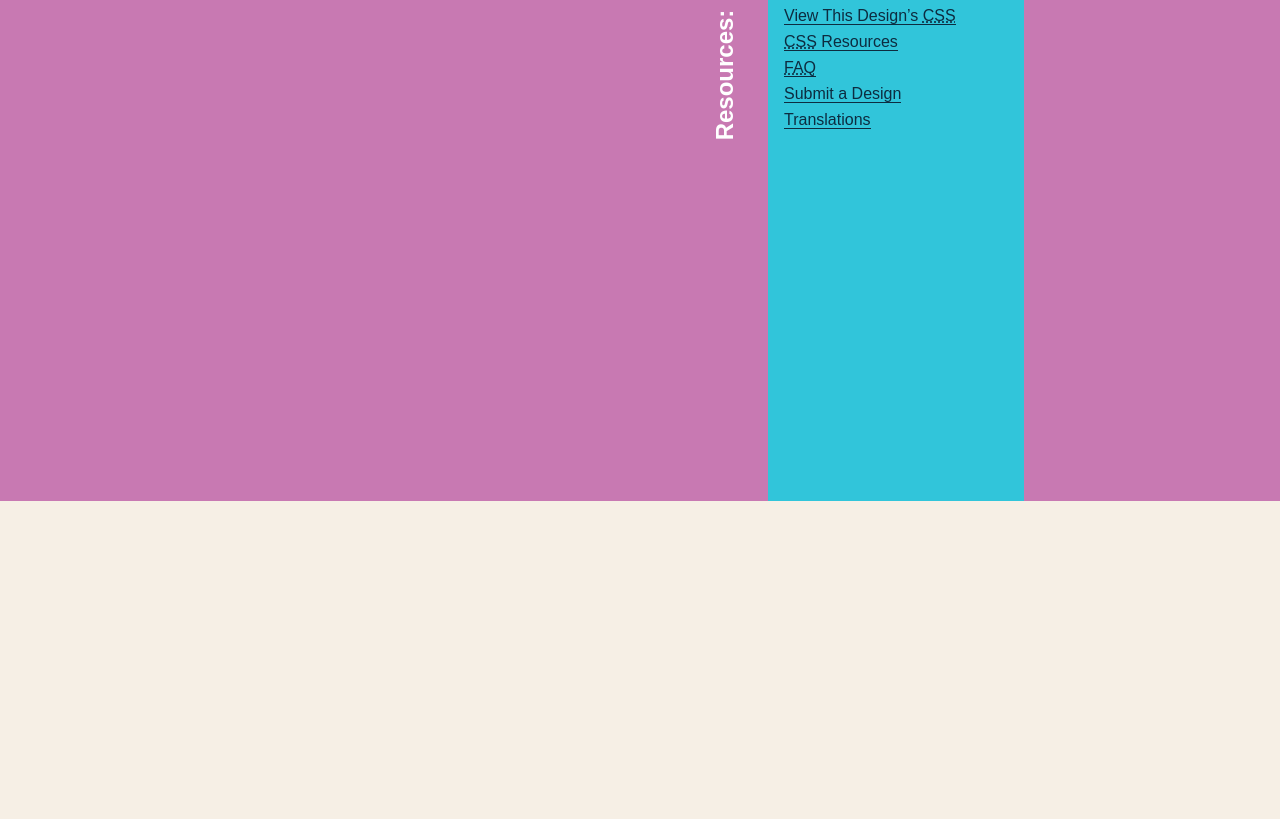
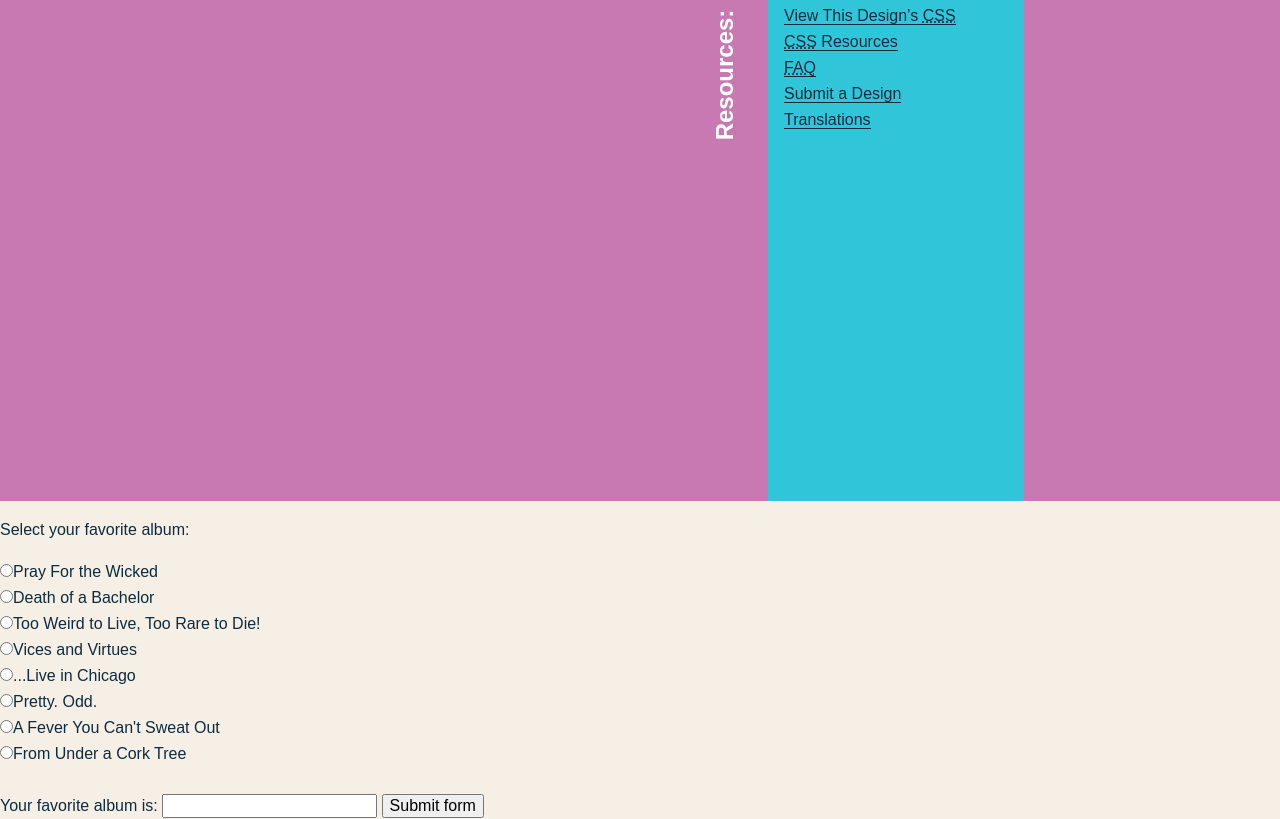
Before and after one commit to snarayan57982/snarayan57982.github.io, a plain HTML site: page index.html in a window 1280 px wide. Shown: the part 5522-6341 px from the top of the page. Before the commit the page ends 6023 px from the top, so only its background shows below. Drawn offline with Linux system fonts and the light colour scheme.

Commit message:
Update index.html

```diff
--- a/index.html
+++ b/index.html
@@ -1110,7 +1110,26 @@ Sidebar
 
 
 </div>
+<p>Select your favorite album:</p>
+<form action="/action_page.php">
+  <input type="radio" name="album" onclick="myFunction(this.value)" value="Pray For The Wicked">Pray For the Wicked<br>
+  <input type="radio" name="album" onclick="myFunction(this.value)" value="Death of a Bachelor">Death of a Bachelor<br>
+  <input type="radio" name="album" onclick="myFunction(this.value)" value="Too Weird to Live, Too Rare to Die!">Too Weird to Live, Too Rare to Die!<br>
+  <input type="radio" name="album" onclick="myFunction(this.value)" value="Vices and Virtues">Vices and Virtues<br>
+  <input type="radio" name="album" onclick="myFunction(this.value)" value="...Live in Chicago">...Live in Chicago<br>
+  <input type="radio" name="album" onclick="myFunction(this.value)" value="Pretty.Odd.">Pretty. Odd.<br>
+  <input type="radio" name="album" onclick="myFunction(this.value)" value="A Fever You Can't Sweat Out">A Fever You Can't Sweat Out<br>
+  <input type="radio" name="album" onclick="myFunction(this.value)" value="From Under A Cork Tree">From Under a Cork Tree<br><br>
 
+  Your favorite album is: <input type="text" id="result">
+  <input type="submit" value="Submit form">
+</form>
+
+<script>
+function myFunction(browser) {
+    document.getElementById("result").value = browser;
+}
+</script>
 
 <div class="extra1" role="presentation"></div><div class="extra2" role="presentation"></div><div class="extra3" role="presentation"></div>
 <div class="extra4" role="presentation"></div><div class="extra5" role="presentation"></div><div class="extra6" role="presentation"></div>
```
